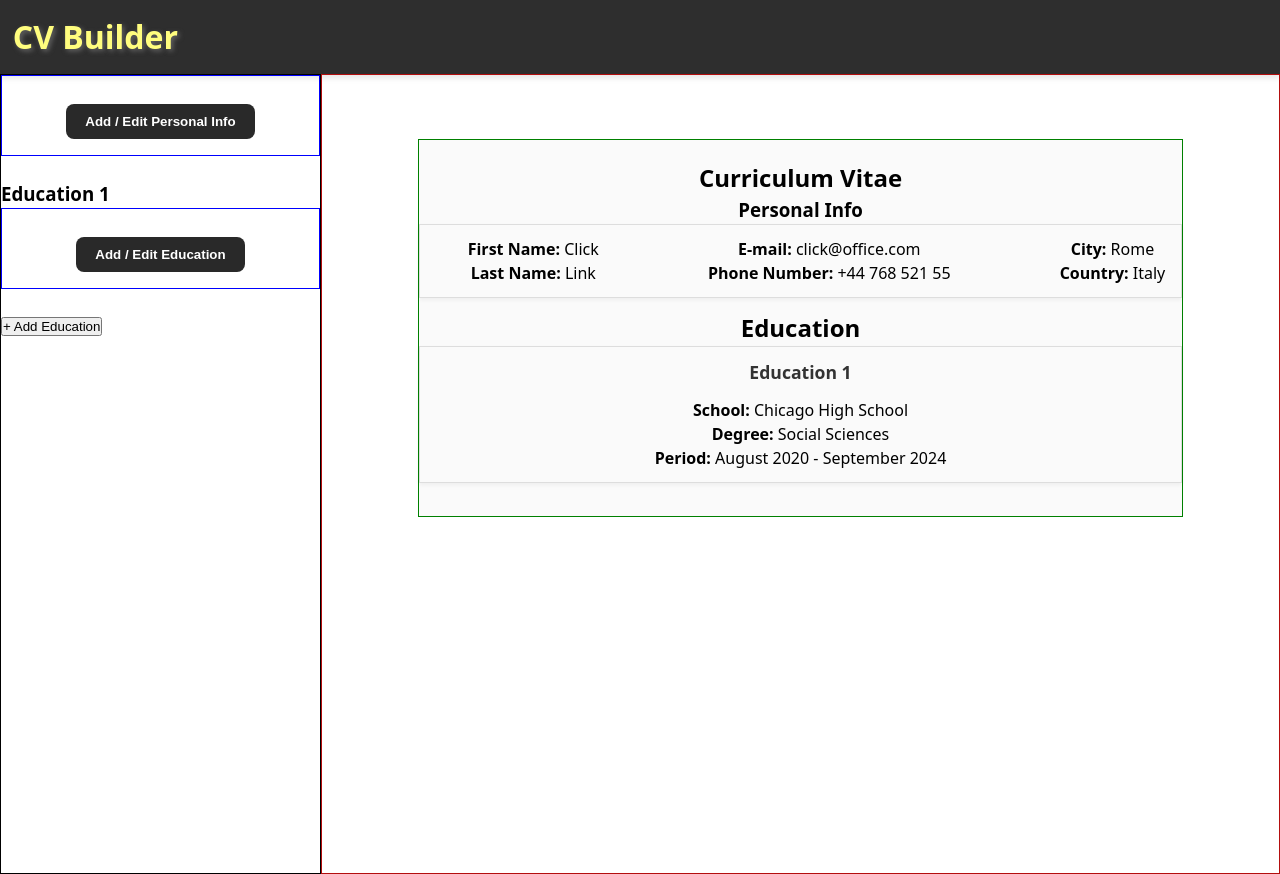
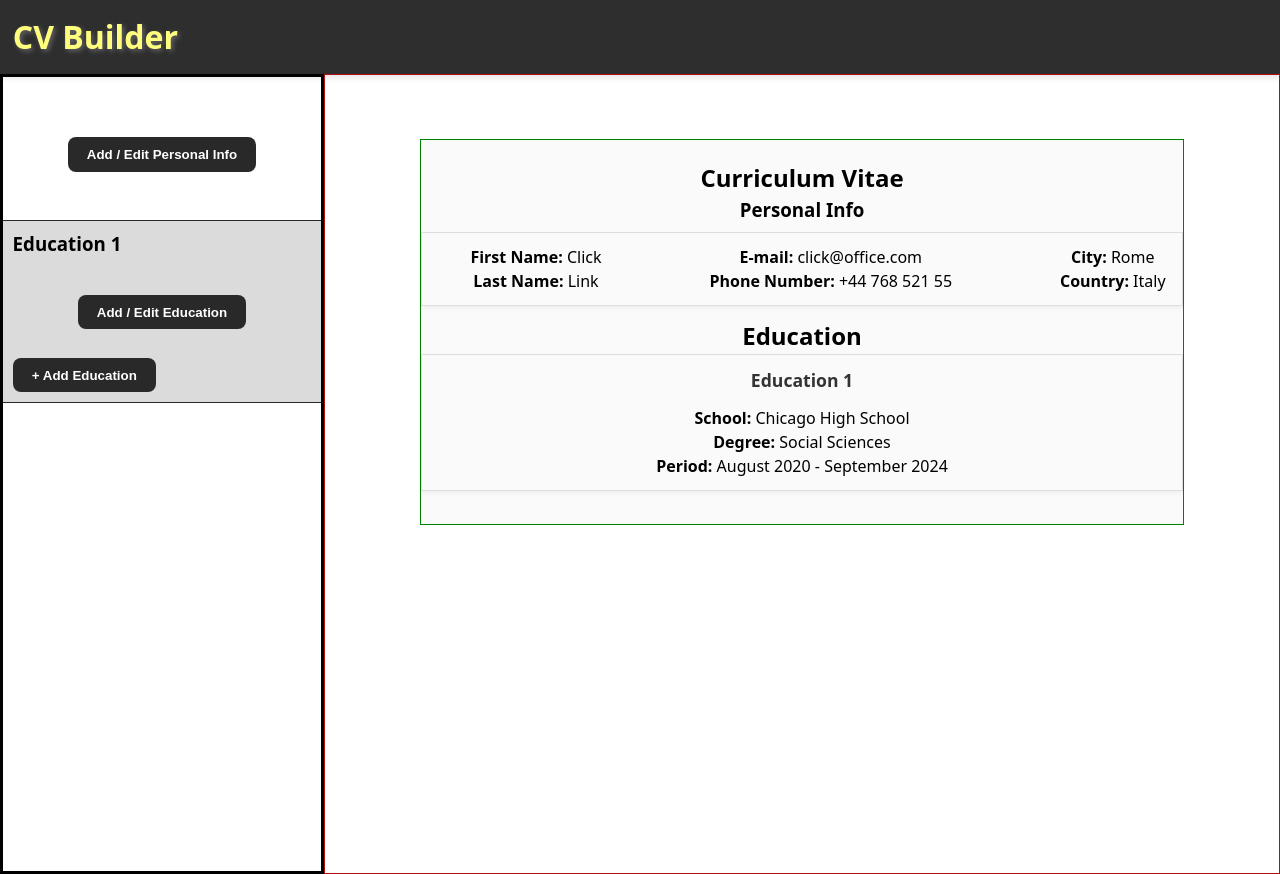
Before and after one commit to FreeFallRush/cv-application, a React (Vite) app: page / in a window 1280 px wide. Built offline with nearby package versions, Linux system fonts and the light colour scheme.

Commit message:
Added styles in App.css and FormStyle.css

```diff
--- a/src/App.css
+++ b/src/App.css
@@ -5,7 +5,7 @@
 
 .sidebar {
   flex: 1;
-  border: 1px solid black;
+  border: 3px solid black;
 }
 
 .preview-section {
@@ -15,3 +15,30 @@
   flex-direction: column;
   align-items: center;
 }
+
+.educationInfo-form {
+  background-color: rgb(219, 219, 219);
+  padding: 0.6rem;
+  border-bottom: 1px solid #292929;
+  /* text-align: center; */
+}
+
+h3 {
+  margin-bottom: 0.5rem;
+}
+
+.add-btn {
+  background-color: #292929;
+  color: white;
+  border: none;
+  padding: 0.6rem 1.2rem;
+  border-radius: 8px;
+  cursor: pointer;
+  font-weight: bold;
+  margin-top: 0.8rem;
+  transition: background 0.2s ease;
+}
+
+.add-btn:hover {
+  background-color: #6e6e6e;
+}
--- a/src/styles/FormStyles.css
+++ b/src/styles/FormStyles.css
@@ -1,9 +1,12 @@
 .personalInfoForm,
 .educationInfoForm {
-  border: 1px solid blue;
-  margin-bottom: 1.5rem;
+  /* margin-bottom: 1.5rem; */
   padding: 1rem;
   text-align: center;
+}
+.personalInfoForm {
+  padding: 3rem 0;
+  border-bottom: 1px solid #292929;
 }
 
 .personalInfoForm h2,
```
